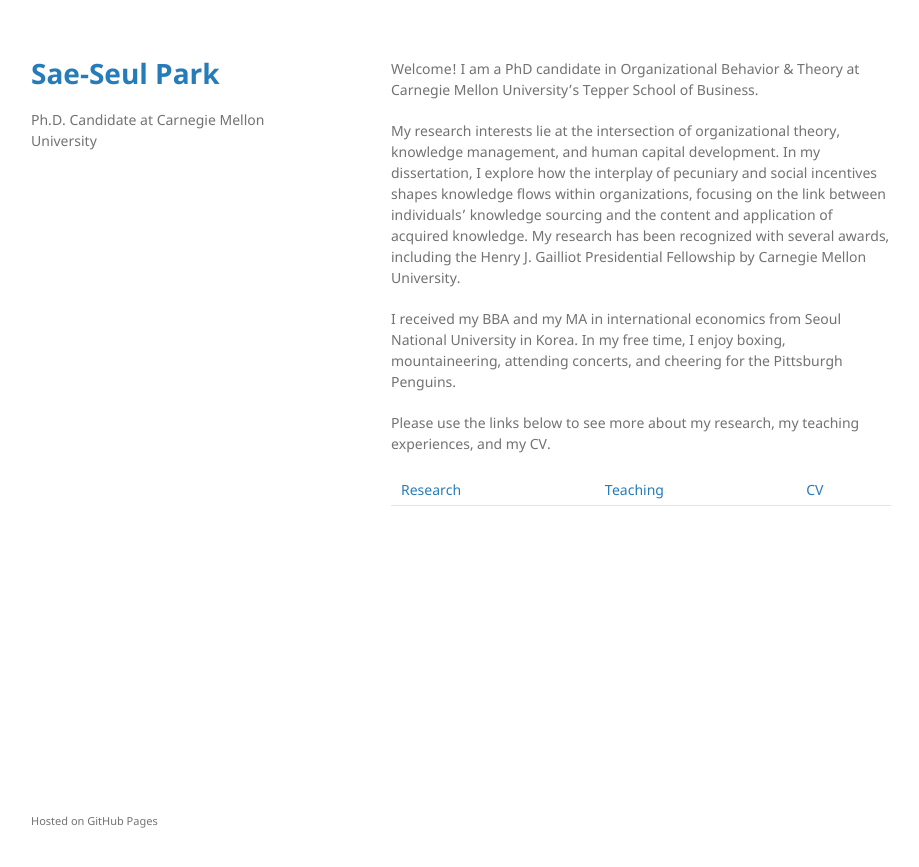
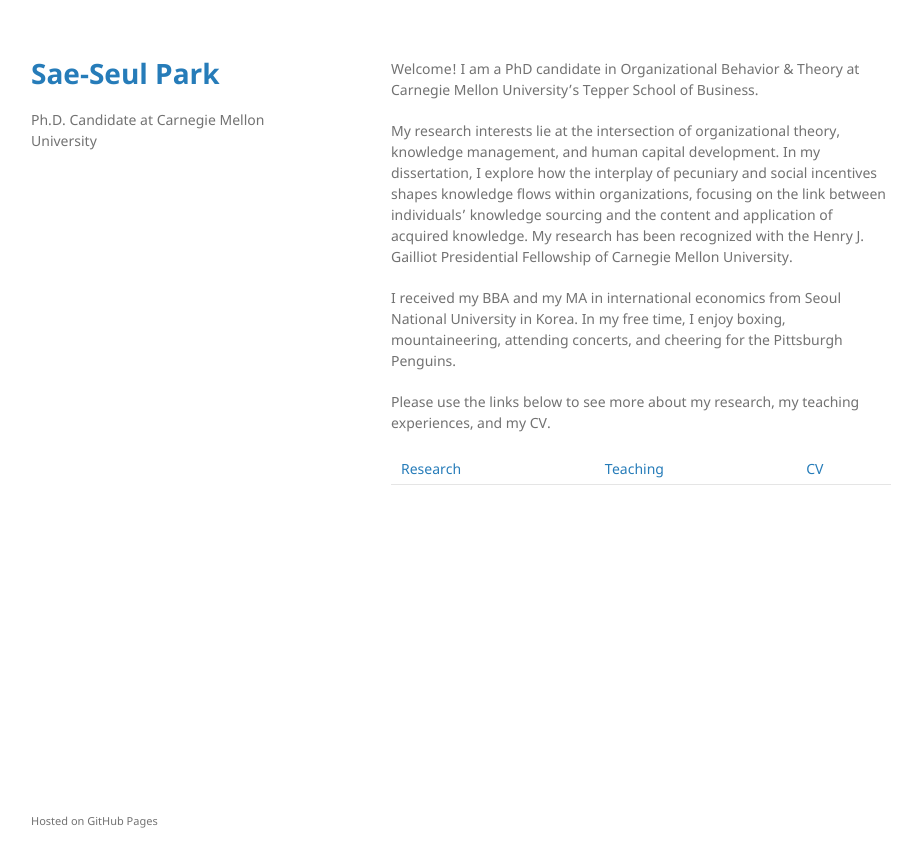
Before and after one commit to saepark/saepark.github.io, a Jekyll site: the page built from index.md, in a window 1280 px wide. Shown: the top 867 px of the page, without its empty margins (179-1098 px from the left). Built offline with Jekyll 4.4.1, drawn with Linux system fonts in a browser that asks for light colours; our own code applies the rules of GitHub Pages for plain Markdown files.

Commit message:
Update index.md

```diff
--- a/index.md
+++ b/index.md
@@ -1,6 +1,6 @@
 Welcome! I am a PhD candidate in Organizational Behavior & Theory at Carnegie Mellon University's Tepper School of Business.
 
-My research interests lie at the intersection of organizational theory, knowledge management, and human capital development. In my dissertation, I explore how the interplay of pecuniary and social incentives shapes knowledge flows within organizations, focusing on the link between individuals' knowledge sourcing and the content and application of acquired knowledge. My research has been recognized with several awards, including the Henry J. Gailliot Presidential Fellowship by Carnegie Mellon University.
+My research interests lie at the intersection of organizational theory, knowledge management, and human capital development. In my dissertation, I explore how the interplay of pecuniary and social incentives shapes knowledge flows within organizations, focusing on the link between individuals' knowledge sourcing and the content and application of acquired knowledge. My research has been recognized with the Henry J. Gailliot Presidential Fellowship of Carnegie Mellon University.
 
 I received my BBA and my MA in international economics from Seoul National University in Korea. In my free time, I enjoy boxing, mountaineering, attending concerts, and cheering for the Pittsburgh Penguins.
 
```
